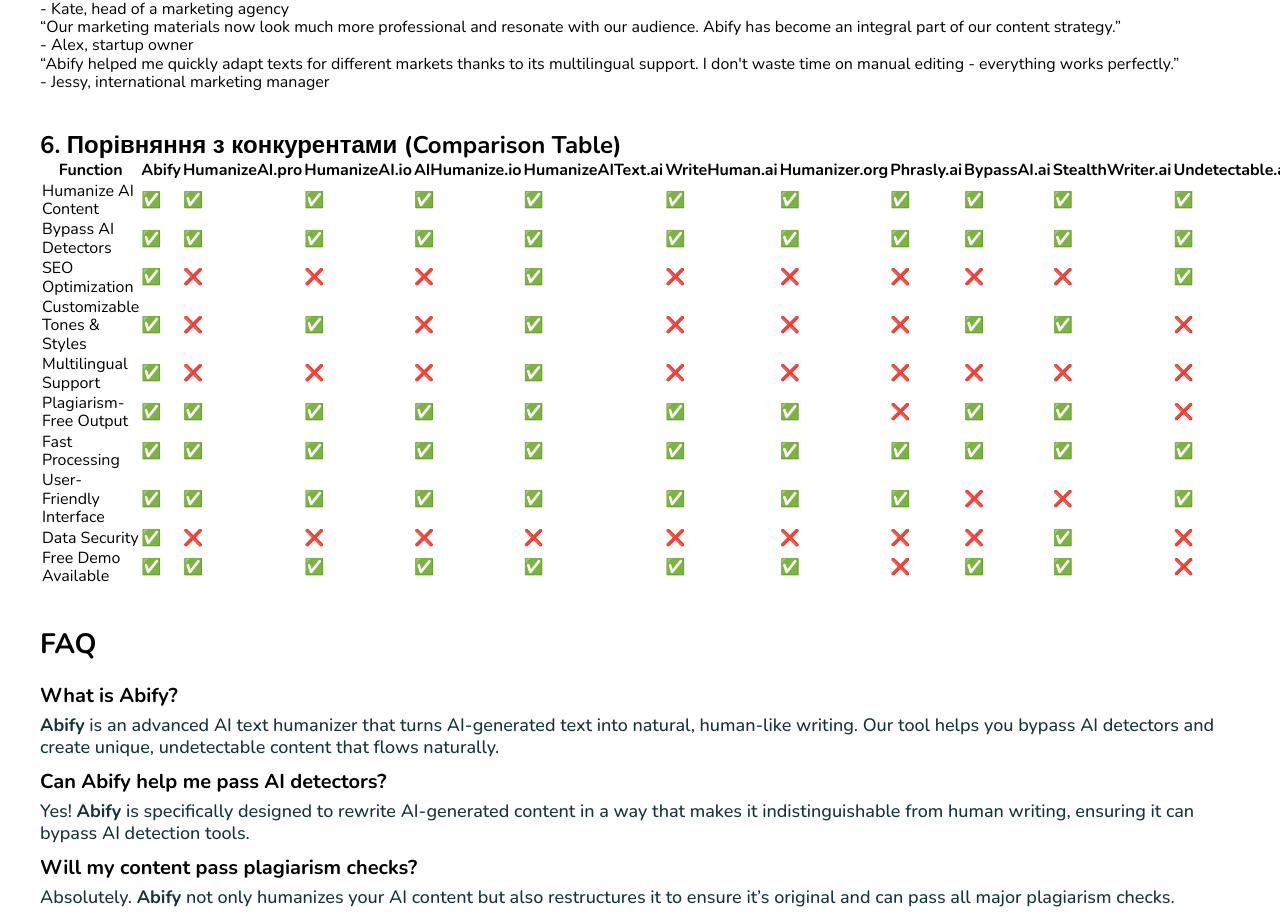
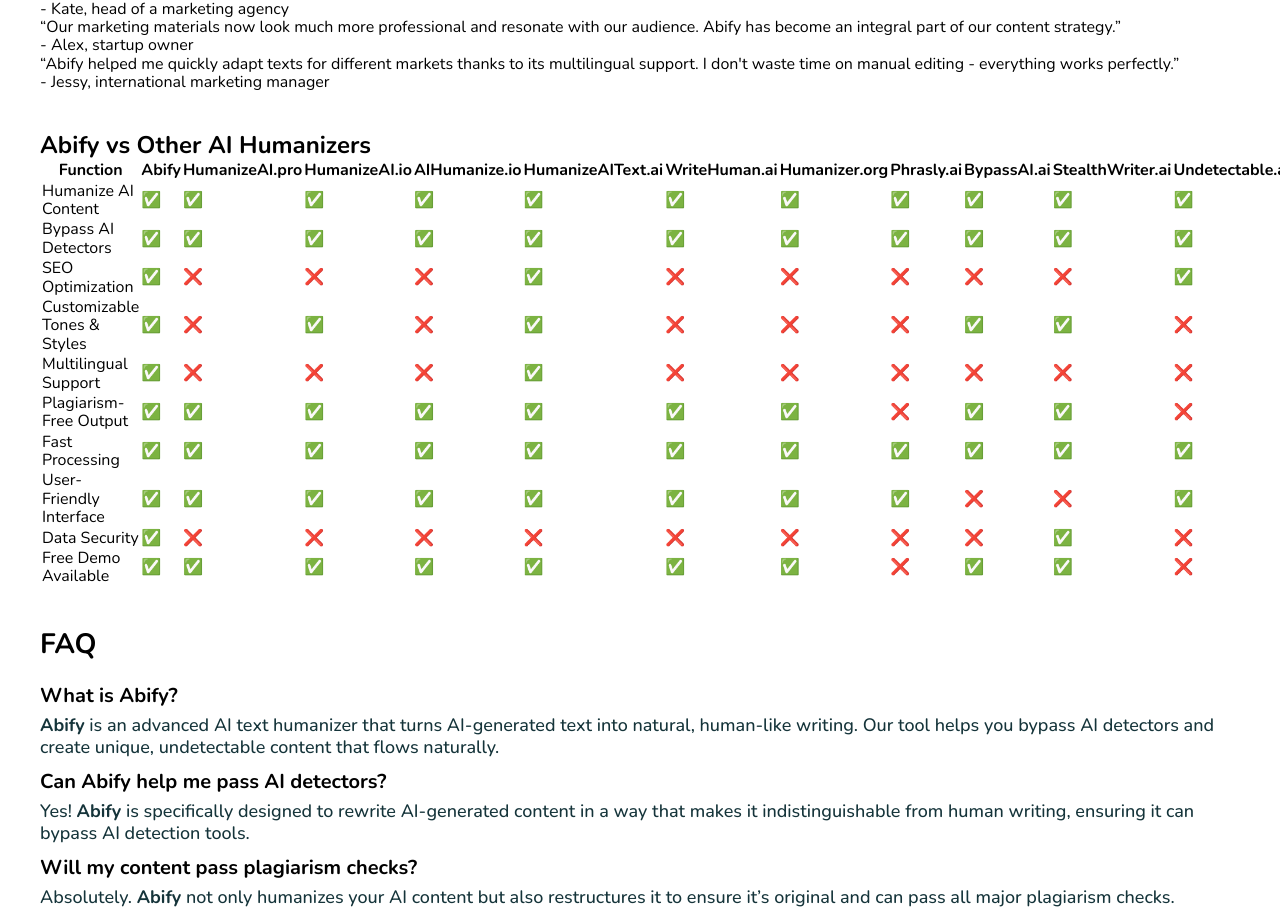
Before and after one commit to Hearify/humanizer-landing, a Next.js app: page / in a window 1280 px wide. Shown: the part 3094-4016 px from the top of the page. Built offline with nearby package versions, Linux system fonts and the light colour scheme; no server answers.

Commit message:
Update SeoContent.tsx

```diff
--- a/src/templates/Home/SeoContent/SeoContent.tsx
+++ b/src/templates/Home/SeoContent/SeoContent.tsx
@@ -194,8 +194,9 @@
           ))}
         </section>
 
+
 <section className="space-y-6">
-          <h2 className="text-3xl font-bold mb-6">6. Порівняння з конкурентами (Comparison Table)</h2>
+  <h2 className="text-3xl font-bold mb-6">Abify vs Other AI Humanizers</h2>
   <div className="overflow-x-auto shadow-md rounded-lg">
     <table className="w-full border-collapse bg-white">
       <thead>
@@ -230,6 +231,7 @@
     </table>
   </div>
 </section>
+
 
         <section className={styles.body}>
           <h2 className={styles.title}>FAQ</h2>
```
Lines whose indentation alone changed are shown as unchanged.
